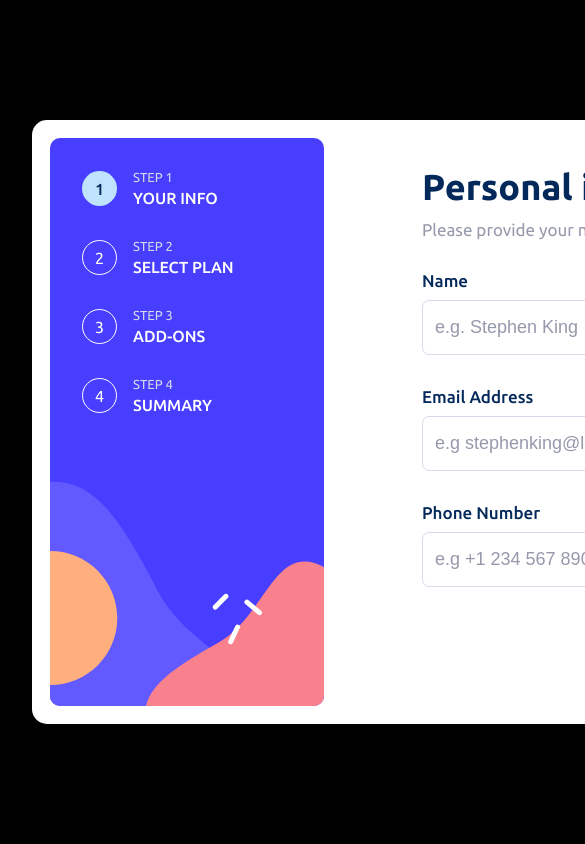
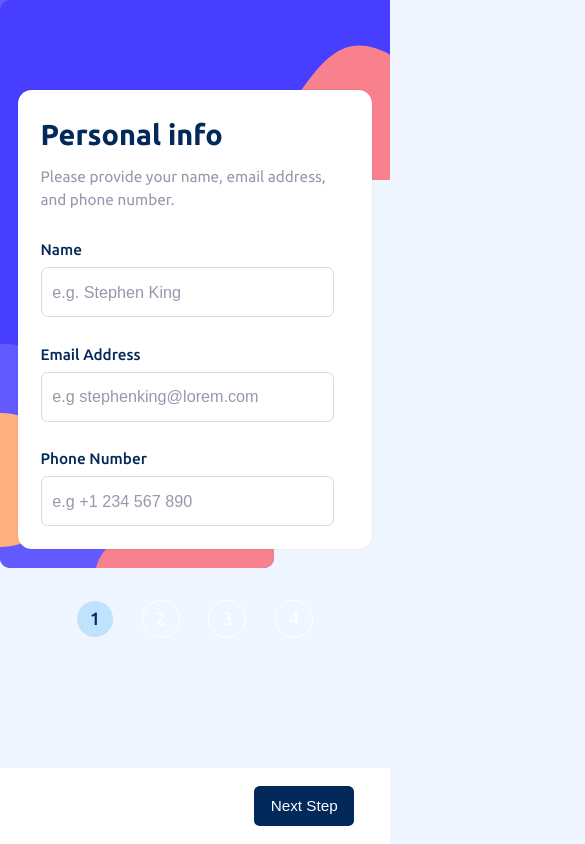
Before and after one commit to DanzelOng/front-end-mentor, a React (Vite) app in the folder multi-step-form/: page / in a window 390 px wide. Shown: the top 844 px of the page, 585 px wide, since content can reach past the window. Built offline with nearby package versions, Linux system fonts and the light colour scheme.

Commit message:
style: implemented responsive design for multi step form

```diff
--- a/multi-step-form/src/styles/AddOns.module.css
+++ b/multi-step-form/src/styles/AddOns.module.css
@@ -15,6 +15,7 @@
 .addOnSubHeading {
     font-size: 1.7rem;
     color: var(--neutral-clr-cool-gray);
+    line-height: 1.6;
 }
 
 .addOnList {
@@ -52,7 +53,7 @@
 
 .addOnContent {
     display: flex;
-    justify-content: space-between;
+    flex-grow: 1;
     gap: 1.6rem;
 }
 
@@ -72,11 +73,36 @@
 .addOnDesc {
     font-size: 1.4rem;
     color: var(--neutral-clr-cool-gray);
+    line-height: 1.6;
+    text-wrap: balance;
 }
 
 .addOnPrice {
     margin-left: auto;
     align-self: center;
-    font-size: 1.4rem;
+    font-size: 1.6rem;
+    font-weight: var(--fw-medium);
     color: var(--primary-clr-purplish-blue);
 }
+
+@media (max-width: 600px) {
+    .addOn {
+        padding: 1.5rem;
+    }
+    .addOnContent {
+        flex-direction: column;
+    }
+    .addOnTitle {
+        margin-bottom: 3rem;
+    }
+    .addOnPrice {
+        margin-left: 0;
+        align-self: revert;
+    }
+}
+
+@media (max-width: 400px) {
+    .addOnHeading {
+        font-size: 3.2rem;
+    }
+}
--- a/multi-step-form/src/styles/Button.module.css
+++ b/multi-step-form/src/styles/Button.module.css
@@ -65,3 +65,18 @@
 .btnResubmit {
     justify-self: center;
 }
+
+@media (max-width: 900px) {
+    .btnContainer {
+        height: 8.5rem;
+        align-items: center;
+        padding-inline: 4rem;
+        position: fixed;
+        bottom: 0;
+        left: 0;
+        background-color: var(--neutral-clr-white);
+    }
+    .btnResubmit {
+        justify-self: end;
+    }
+}
--- a/multi-step-form/src/styles/ErrorMsg.module.css
+++ b/multi-step-form/src/styles/ErrorMsg.module.css
@@ -1,8 +1,8 @@
-.errMsg,
 .errMsg {
     font-size: 1.6rem;
     color: var(--primary-clr-strawberry-red);
     position: absolute;
+    line-height: 1.4;
 }
 
 .form {
@@ -15,3 +15,13 @@
     left: 0;
     transform: translateY(3rem);
 }
+
+@media (max-width: 600px) {
+    .errMsg.form,
+    .errMsg.plan {
+        position: static;
+    }
+    .errMsg.plan {
+        transform: none;
+    }
+}
--- a/multi-step-form/src/styles/FormContainer.module.css
+++ b/multi-step-form/src/styles/FormContainer.module.css
@@ -3,5 +3,24 @@
     display: flex;
     flex-direction: column;
     justify-content: center;
-    width: 51rem;
+    width: 55rem;
 }
+
+@media (max-width: 1050px) {
+    .formContainer {
+        max-width: 45rem;
+    }
+}
+
+@media (max-width: 900px) {
+    .formContainer {
+        height: auto;
+    }
+}
+
+@media (max-width: 600px) {
+    .formContainer {
+        width: 100%;
+        padding: 0;
+    }
+}
--- a/multi-step-form/src/styles/Main.module.css
+++ b/multi-step-form/src/styles/Main.module.css
@@ -1,10 +1,20 @@
 .main {
-    width: 95rem;
-    padding: 1.8rem 0 1.8rem 1.8rem;
+    height: 60rem;
+    padding: 1.6rem 3.6rem 1.6rem 1.6rem;
     margin-inline: 3.2rem;
-    display: grid;
-    grid-template-columns: 30fr 70fr;
-    gap: 8rem;
+    display: flex;
+    gap: 3rem;
     background-color: var(--neutral-clr-white);
     border-radius: 1.5rem;
+    box-shadow: 0 0 2px rgba(0, 0, 0, 0.125);
+    position: relative;
 }
+
+@media (max-width: 900px) {
+    .main {
+        flex-direction: column;
+        margin-inline: 2rem;
+        padding: 2.5rem;
+        height: 100%;
+    }
+}
--- a/multi-step-form/src/styles/PersonalDetails.module.css
+++ b/multi-step-form/src/styles/PersonalDetails.module.css
@@ -61,3 +61,23 @@
 .formInput :last-child::placeholder {
     color: var(--neutral-clr-cool-gray);
 }
+
+@media (max-width: 600px) {
+    .formInput input {
+        font-size: 1.9rem;
+    }
+    .detailsSubHeading,
+    .detailsHeading {
+        line-height: 1.5;
+    }
+}
+
+@media (max-width: 400px) {
+    .detailsHeading {
+        font-size: 3.2rem;
+    }
+    .formInput input {
+        width: 95%;
+        font-size: 1.8rem;
+    }
+}
--- a/multi-step-form/src/styles/Plan.module.css
+++ b/multi-step-form/src/styles/Plan.module.css
@@ -15,6 +15,7 @@
 .planSubHeading {
     font-size: 1.7rem;
     color: var(--neutral-clr-cool-gray);
+    line-height: 1.6;
 }
 
 .planTierList {
@@ -62,6 +63,7 @@
     font-size: 1.7rem;
     font-weight: var(--fw-medium);
     text-transform: capitalize;
+    color: var(--primary-clr-marine-blue);
 }
 
 .planDesc {
@@ -74,3 +76,28 @@
     font-weight: var(--fw-medium);
     color: var(--primary-clr-marine-blue);
 }
+
+@media (max-width: 1050px) {
+    .planTierList {
+        gap: 2.8rem;
+    }
+}
+
+@media (max-width: 600px) {
+    .plan {
+        flex-direction: row;
+        gap: 2.5rem;
+    }
+    .planTitle {
+        margin-bottom: 2rem;
+    }
+    .planTierList {
+        grid-template-columns: 1fr;
+    }
+}
+
+@media (max-width: 400px) {
+    .planHeading {
+        font-size: 3rem;
+    }
+}
--- a/multi-step-form/src/styles/Sidebar.module.css
+++ b/multi-step-form/src/styles/Sidebar.module.css
@@ -1,8 +1,9 @@
 .sidebar {
-    display: flex;
-    flex-direction: column;
-    gap: 2.4rem;
     position: relative;
+    background-image: url('../../public/images/bg-sidebar-desktop.svg');
+    background-repeat: no-repeat;
+    background-size: contain;
+    width: 30rem;
 }
 
 .sidebarStepContainer {
@@ -10,12 +11,7 @@
     display: flex;
     flex-direction: column;
     gap: 3.2rem;
-    padding: 3.2rem;
-}
-
-.sidebarImg {
-    display: block;
-    max-height: 100%;
+    padding: 3rem;
 }
 
 .sidebarStep {
@@ -59,3 +55,47 @@
     font-weight: var(--fw-medium);
     color: var(--neutral-clr-white);
 }
+
+@media (max-width: 900px) {
+    .sidebar {
+        background-image: url('../../public/images/bg-sidebar-mobile.svg');
+        background-size: cover;
+        background-position: bottom;
+        position: fixed;
+        top: 0;
+        left: 0;
+        width: 100%;
+        height: 30rem;
+        z-index: -1;
+    }
+    .sidebarStepContainer {
+        width: 100%;
+        flex-direction: row;
+        justify-content: center;
+        padding-top: 3.3rem;
+    }
+    .sidebarStep :last-child {
+        display: none;
+    }
+    .sidebarCircle {
+        font-size: 2rem;
+        padding: 2.5rem;
+        width: 4rem;
+        height: 4rem;
+    }
+}
+
+@media (max-width: 600px) {
+    .sidebar {
+        height: 25rem;
+    }
+    .sidebarCircle {
+        padding: 2rem;
+    }
+}
+
+@media (max-width: 400px) {
+    .sidebar {
+        height: 20rem;
+    }
+}
--- a/multi-step-form/src/styles/Slider.module.css
+++ b/multi-step-form/src/styles/Slider.module.css
@@ -5,7 +5,7 @@
     gap: 1.8rem;
     padding: 1.6rem;
     border-radius: 1.2rem;
-    background-color: hsl(231, 100%, 99%);
+    background-color: hsla(216, 100%, 97%, 0.4);
 }
 
 .slider :first-child,
--- a/multi-step-form/src/styles/Success.module.css
+++ b/multi-step-form/src/styles/Success.module.css
@@ -19,3 +19,10 @@
     text-align: center;
     max-width: 90%;
 }
+
+@media (max-width: 1050px) {
+    .successText {
+        max-width: 100%;
+        font-size: 1.7rem;
+    }
+}
--- a/multi-step-form/src/styles/Summary.module.css
+++ b/multi-step-form/src/styles/Summary.module.css
@@ -15,6 +15,7 @@
 .summarySubHeading {
     font-size: 1.7rem;
     color: var(--neutral-clr-cool-gray);
+    line-height: 1.6;
 }
 
 .summaryContentBox {
@@ -85,6 +86,7 @@
 
 .addOn :last-child {
     color: var(--primary-clr-marine-blue);
+    font-weight: var(--fw-medium);
 }
 
 .summaryTotalPrice {
@@ -101,3 +103,37 @@
     font-size: 2.4rem;
     color: var(--primary-clr-purplish-blue);
 }
+
+@media (max-width: 600px) {
+    .summaryPriceContent {
+        flex-wrap: wrap;
+        gap: 3rem;
+    }
+}
+
+@media (max-width: 400px) {
+    .summaryHeading {
+        font-size: 3.2rem;
+    }
+    .summaryTotalPrice {
+        flex-wrap: wrap;
+        gap: 2rem;
+        justify-content: center;
+    }
+    .summaryPriceContent :first-child {
+        align-items: center;
+        font-size: 2rem;
+    }
+    .summaryName {
+        text-align: center;
+    }
+    .summaryPriceContent {
+        justify-content: center;
+    }
+    .subscription {
+        font-size: 2rem;
+    }
+    .redirect {
+        font-size: 1.7rem;
+    }
+}
--- a/multi-step-form/src/styles/global.css
+++ b/multi-step-form/src/styles/global.css
@@ -26,13 +26,45 @@
 }
 
 html {
-    font-size: 62.5%;
+    font-size: 70%;
 }
 
 body {
     font-family: 'Ubuntu', sans-serif;
-    min-height: 100vh;
+    height: 100vh;
     display: grid;
     place-items: center;
-    background-color: black;
+    background-color: var(--neutral-clr-magnolia);
 }
+
+@media (max-width: 1400px) {
+    html {
+        font-size: 62.5%;
+    }
+}
+
+@media (max-width: 1050px) {
+    html {
+        font-size: 60%;
+    }
+}
+
+@media (max-width: 900px) {
+    html {
+        font-size: 58.25%;
+    }
+    body {
+        margin-top: 13rem;
+        height: auto;
+        padding-bottom: 10rem;
+    }
+}
+
+@media (max-width: 600px) {
+    html {
+        font-size: 56.25%;
+    }
+    body {
+        margin-top: 10rem;
+    }
+}
```
